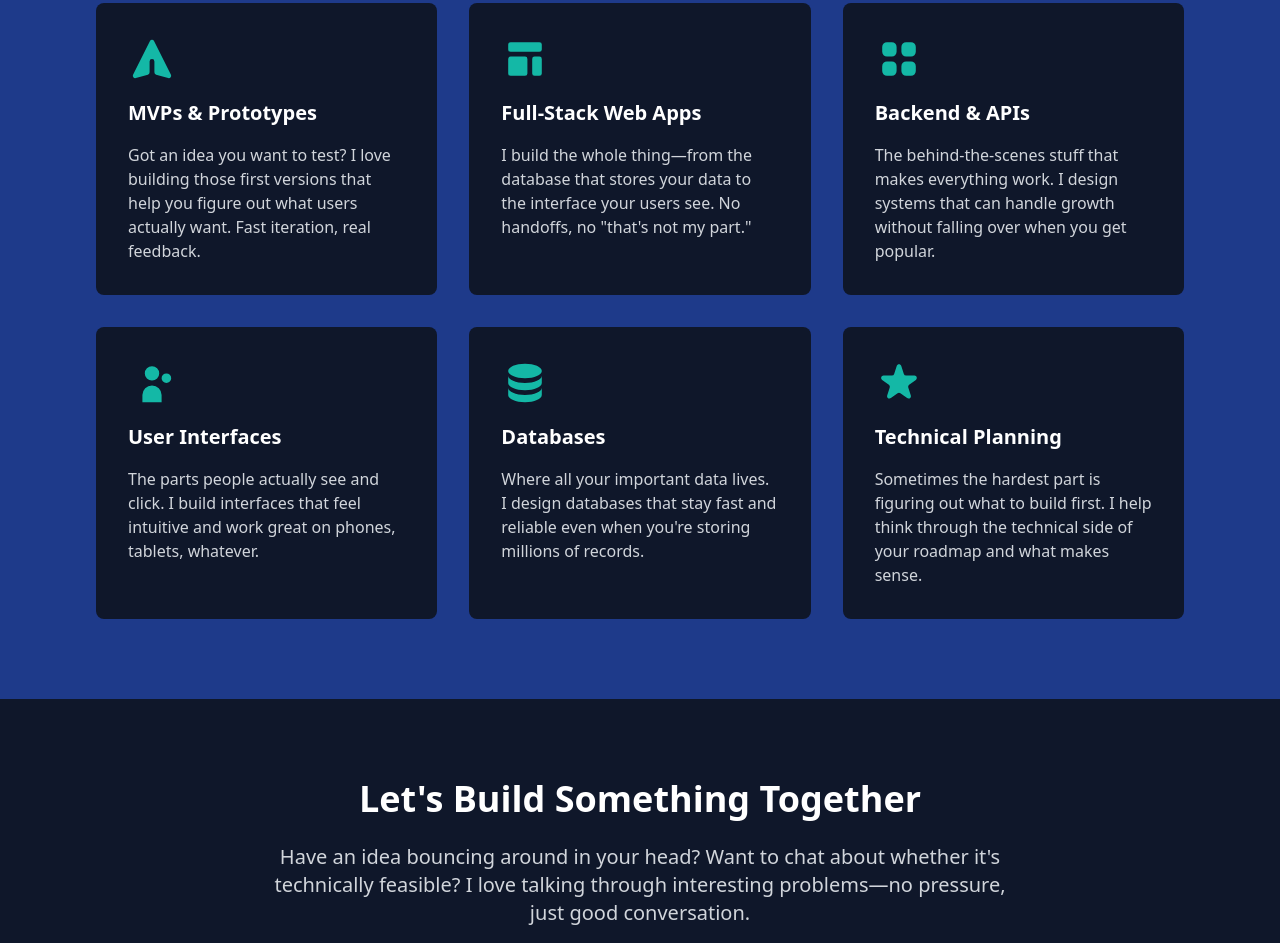
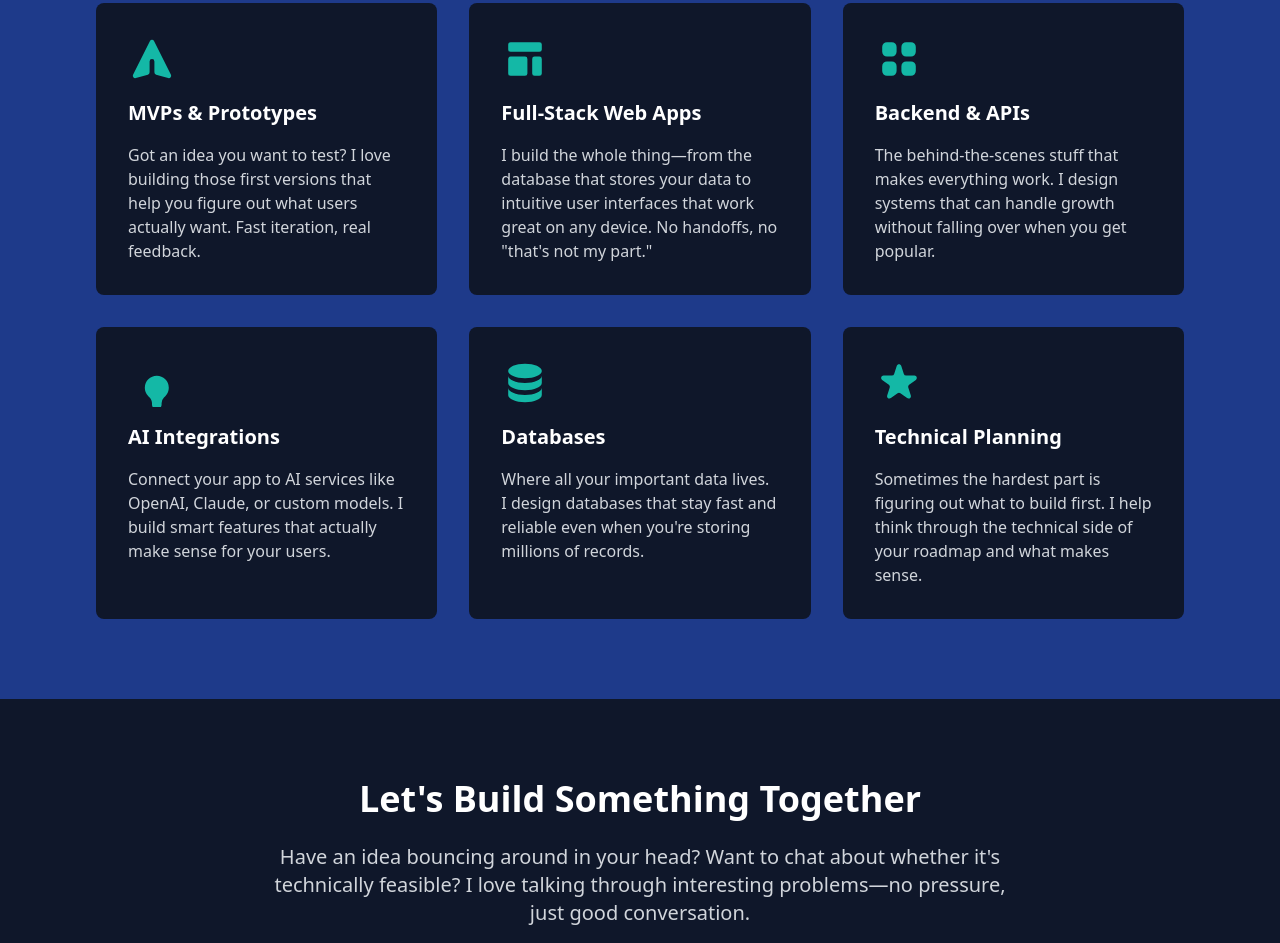
Before and after one commit to swiftryan/swiftryan.github.io, a plain HTML site: page index.html in a window 1280 px wide. Shown: the part 3846-4789 px from the top of the page. Drawn offline with nearby package versions, Linux system fonts and the light colour scheme.

Commit message:
Update build section

```diff
--- a/index.html
+++ b/index.html
@@ -540,7 +540,7 @@
                     </div>
                     <h3 class="text-xl font-bold mb-4">Full-Stack Web Apps</h3>
                     <p class="text-gray-300">
-                        I build the whole thing—from the database that stores your data to the interface your users see. No handoffs, no "that's not my part."
+                        I build the whole thing—from the database that stores your data to intuitive user interfaces that work great on any device. No handoffs, no "that's not my part."
                     </p>
                 </div>
 
@@ -559,12 +559,12 @@
                 <div class="bg-slate-900 p-8 rounded-lg">
                     <div class="text-accent mb-4">
                         <svg class="w-12 h-12" fill="currentColor" viewBox="0 0 20 20">
-                            <path d="M13 6a3 3 0 11-6 0 3 3 0 016 0zM18 8a2 2 0 11-4 0 2 2 0 014 0zM14 15a4 4 0 00-8 0v3h8v-3z"></path>
+                            <path d="M9.663 17h4.673M12 3v1m6.364 1.636l-.707.707M21 12h-1M4 12H3m3.343-5.657l-.707-.707m2.828 9.9a5 5 0 117.072 0l-.548.547A3.374 3.374 0 0014 18.469V19a2 2 0 11-4 0v-.531c0-.895-.356-1.754-.988-2.386l-.548-.547z"/>
                         </svg>
                     </div>
-                    <h3 class="text-xl font-bold mb-4">User Interfaces</h3>
+                    <h3 class="text-xl font-bold mb-4">AI Integrations</h3>
                     <p class="text-gray-300">
-                        The parts people actually see and click. I build interfaces that feel intuitive and work great on phones, tablets, whatever.
+                        Connect your app to AI services like OpenAI, Claude, or custom models. I build smart features that actually make sense for your users.
                     </p>
                 </div>
 
```
